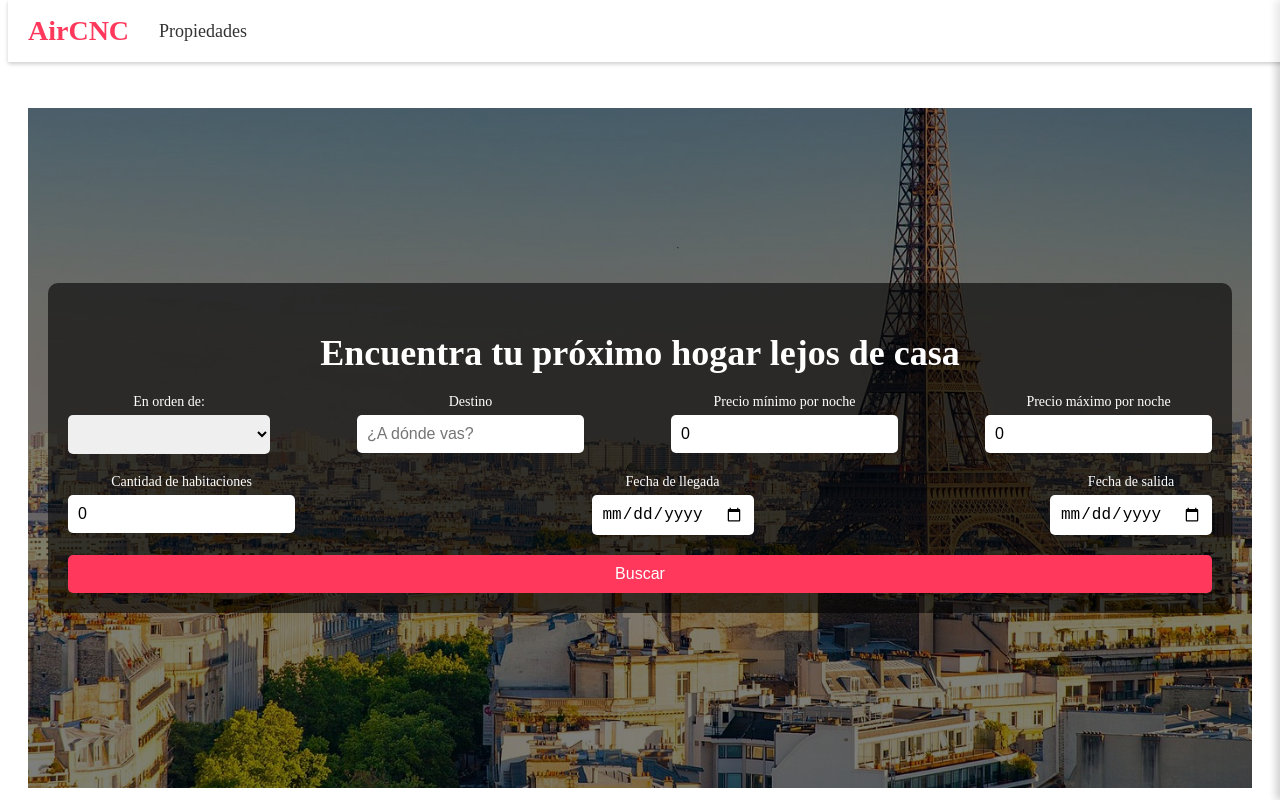
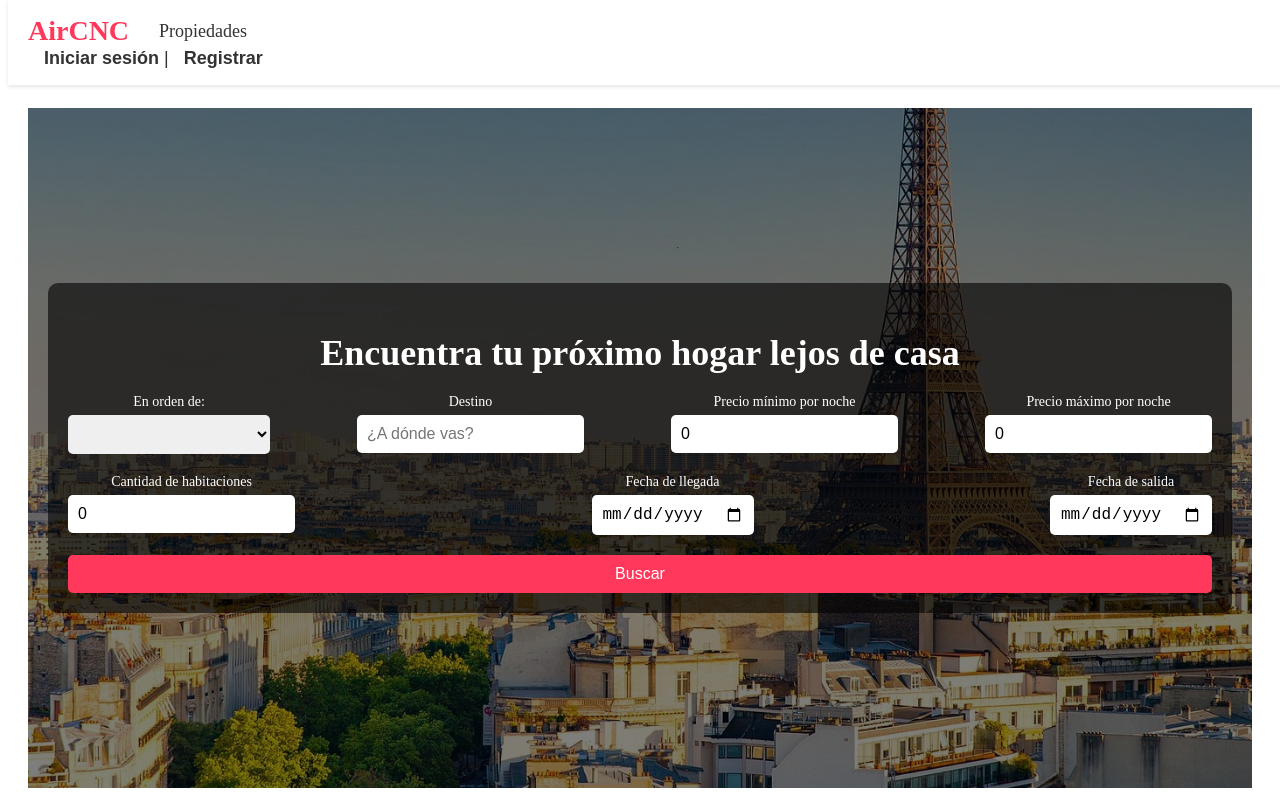
Before and after one commit to MvillaR2910/proyecto_desarrollo_YSM, an Angular app: page /viviendas in a window 1280 px wide. Shown: the top 800 px of the page. Built offline with nearby package versions, Linux system fonts and the light colour scheme.

Commit message:
Commit 2 de octubre

```diff
--- a/src/app/app.component.ts
+++ b/src/app/app.component.ts
@@ -25,7 +25,14 @@ export class AppComponent {
   constructor(private cd: ChangeDetectorRef) {}
 
   ngOnInit() {
-    const storedUserData = localStorage.getItem('userProfile');
+    const storedUserData = sessionStorage.getItem('usuario');
+    this.isLoggedIn = !!storedUserData; // Verifica si hay datos en sessionStorage
+    this.cd.detectChanges(); // Asegura que los cambios se reflejen
+  }
+
+  // Método para actualizar el estado de inicio de sesión
+  updateLoginStatus() {
+    const storedUserData = sessionStorage.getItem('usuario');
     this.isLoggedIn = !!storedUserData;
     this.cd.detectChanges();
   }
--- a/src/app/layout/header/header.component.css
+++ b/src/app/layout/header/header.component.css
@@ -8,47 +8,43 @@ header {
   top: 0;
   z-index: 1000;
   display: flex;
-  justify-content: space-between;
+  justify-content: space-between; /* Alinear a los extremos */
   align-items: center;
 }
 
+/* Lista de navegación */
 .nav-list {
   list-style: none;
   display: flex;
-  justify-content: center;
+  justify-content: flex-start; /* Alinear hacia la izquierda */
   align-items: center;
   margin: 0;
   padding: 0;
-  flex-grow: 1;
 }
 
 .nav-list li {
-  margin-right: 30px; /* Más espacio entre los elementos */
+  margin-right: 30px;
 }
 
 .nav-list li:first-child a {
-  color: #FF385C; /* Color del logo */
+  color: #FF385C;
   font-weight: 700;
-  font-size: 28px; /* Aumenta tamaño del logo */
+  font-size: 28px;
 }
 
 .nav-list li a {
   text-decoration: none;
   color: #333;
   font-weight: 500;
-  font-size: 18px; /* Un poco más grande el tamaño del texto */
+  font-size: 18px;
 }
 
 .nav-list li a:hover {
   color: #FF385C;
 }
 
-/* Menú del muñeco */
+/* Menú de sesión */
 .menu {
-  position: absolute;
-  right: 20px;
-  top: 50%;
-  transform: translateY(-50%);
   display: flex;
   align-items: center;
 }
@@ -56,33 +52,31 @@ header {
 .menu-button {
   border: none;
   background-color: transparent;
-  height: 100%;
-  width: 100%;
   cursor: pointer;
   color: #333;
+  font-size: 16px;
+}
+
+.menu-button a {
+  text-decoration: none;
+  color: #333;
+  margin-left: 10px;
+  font-weight: bold;
+}
+
+.menu-button a:hover {
+  color: #FF385C;
 }
 
 .menu-button span {
-  font-size: 20px; /* Tamaño mayor para el nombre */
-  font-weight: bold;
-  padding-right: 25px;
-}
-
-.profile-picture {
-  width: 40px; /* Tamaño más grande del ícono */
-  height: 40px;
-  border-radius: 50%;
-}
-
-.menu-button i {
-  font-size: 20px; /* Ícono un poco más grande */
-  color: #333;
+  margin-right: 10px;
+  font-size: 18px;
 }
 
 .side-menu {
   position: fixed;
   top: 0;
-  right: -300px; /* Empieza fuera de la vista */
+  right: -300px;
   width: 300px;
   height: 100%;
   background-color: rgba(255, 255, 255, 0.95);
@@ -92,7 +86,7 @@ header {
 }
 
 .side-menu.open {
-  right: 0; /* Mueve el menú dentro de la vista */
+  right: 0;
 }
 
 .dropdown-menu {
--- a/src/app/layout/header/header.component.html
+++ b/src/app/layout/header/header.component.html
@@ -1,24 +1,17 @@
 <header>
-  <nav>
+  <nav class="header-nav">
     <ul class="nav-list">
       <li><a href="/">AirCNC</a></li>
       <li><a href="/home">Propiedades</a></li>
     </ul>
     <div class="menu">
-      <button (click)="toggleMenu()" class="menu-button">
-        <i *ngIf="!isLoggedIn" class="fas fa-user"></i> <!-- Mostrar ícono de usuario si no está logueado -->
-        <img *ngIf="isLoggedIn && userProfile?.profile_picture" [src]="userProfile.profile_picture" alt="Profile Picture" class="profile-picture">
-        <span *ngIf="isLoggedIn">{{ userProfile?.email }}</span> <!-- Mostrar correo si está logueado -->
+      <button class="menu-button">
+        <span *ngIf="!isLoggedIn">
+          <a href="/login">Iniciar sesión</a> |
+          <a href="/signup">Registrar</a>
+        </span>
+        <span *ngIf="isLoggedIn">{{ userProfile?.email }}</span>
       </button>
     </div>
   </nav>
-
-  <div class="side-menu" [class.open]="menuOpen">
-    <ul class="dropdown-menu">
-      <li *ngIf="!isLoggedIn"><a href="/signup">Regístrate</a></li>
-      <li *ngIf="!isLoggedIn"><a href="/login">Inicia sesión</a></li>
-      <li *ngIf="isLoggedIn"><a href="/profile">Editar Perfil</a></li>
-      <li *ngIf="isLoggedIn" (click)="logout()">Cerrar sesión</li>
-    </ul>
-  </div>
 </header>
--- a/src/app/layout/header/header.component.ts
+++ b/src/app/layout/header/header.component.ts
@@ -17,15 +17,15 @@ export class HeaderComponent implements OnInit {
   constructor(private authService: AuthService) {}
 
   ngOnInit() {
-    const storedUser = this.authService.getUser();
-    console.log(storedUser); // Verificar si los datos se están obteniendo correctamente
-    if (storedUser) {
-      this.userProfile = JSON.parse(storedUser);
-      this.isLoggedIn = true;
-    } else {
-      this.isLoggedIn = false;
-    }
+  const storedUser = this.authService.getUser();  // Este ya es un objeto JSON
+  if (storedUser) {
+    this.userProfile = storedUser;  // Asignamos directamente el objeto JSON
+    this.isLoggedIn = true;
+  } else {
+    this.isLoggedIn = false;
   }
+}
+
 
   toggleMenu() {
     this.menuOpen = !this.menuOpen;
--- a/src/app/logged-in-header/logged-in-header.component.html
+++ b/src/app/logged-in-header/logged-in-header.component.html
@@ -1 +1 @@
-<p>logged-in-header works!</p>
+<app-logged-in-header *ngIf="isLoggedIn"></app-logged-in-header>
--- a/src/app/services/auth.service.ts
+++ b/src/app/services/auth.service.ts
@@ -1,12 +1,11 @@
 import { Injectable } from '@angular/core';
-
 
 interface User {
   nombre: string;
   email: string;
   password: string;
-  bio: string,
-  profilePicture: string
+  bio: string;
+  profilePicture: string;
 }
 
 @Injectable({
@@ -20,13 +19,12 @@ export class AuthService {
     this.user = storedUser ? JSON.parse(storedUser) : null;
   }
 
-  getUser(): any {
-    return sessionStorage.getItem('usuario')
+  getUser(): User | null {
+    const storedUser = sessionStorage.getItem('usuario');
+    return storedUser ? JSON.parse(storedUser) : null;
   }
 
   onLogin(email: string, password: string) {
-
-
     if (!email || !password) {
       throw new Error("Todos los campos deben estar completos.");
     }
@@ -43,9 +41,8 @@ export class AuthService {
       throw new Error("Email o contraseña inválidos.");
     }
 
-    this.user = jsonUsuario
-    sessionStorage.setItem('usuario',stringUsuario);
-
+    this.user = jsonUsuario;
+    sessionStorage.setItem('usuario', JSON.stringify(jsonUsuario));
   }
 
   logout() {
--- a/src/app/vivienda/vivienda.component.html
+++ b/src/app/vivienda/vivienda.component.html
@@ -1,5 +1,3 @@
-<app-header></app-header>
-
 <main>
     <!-- Hero Image Section -->
     <section class="hero">
```
